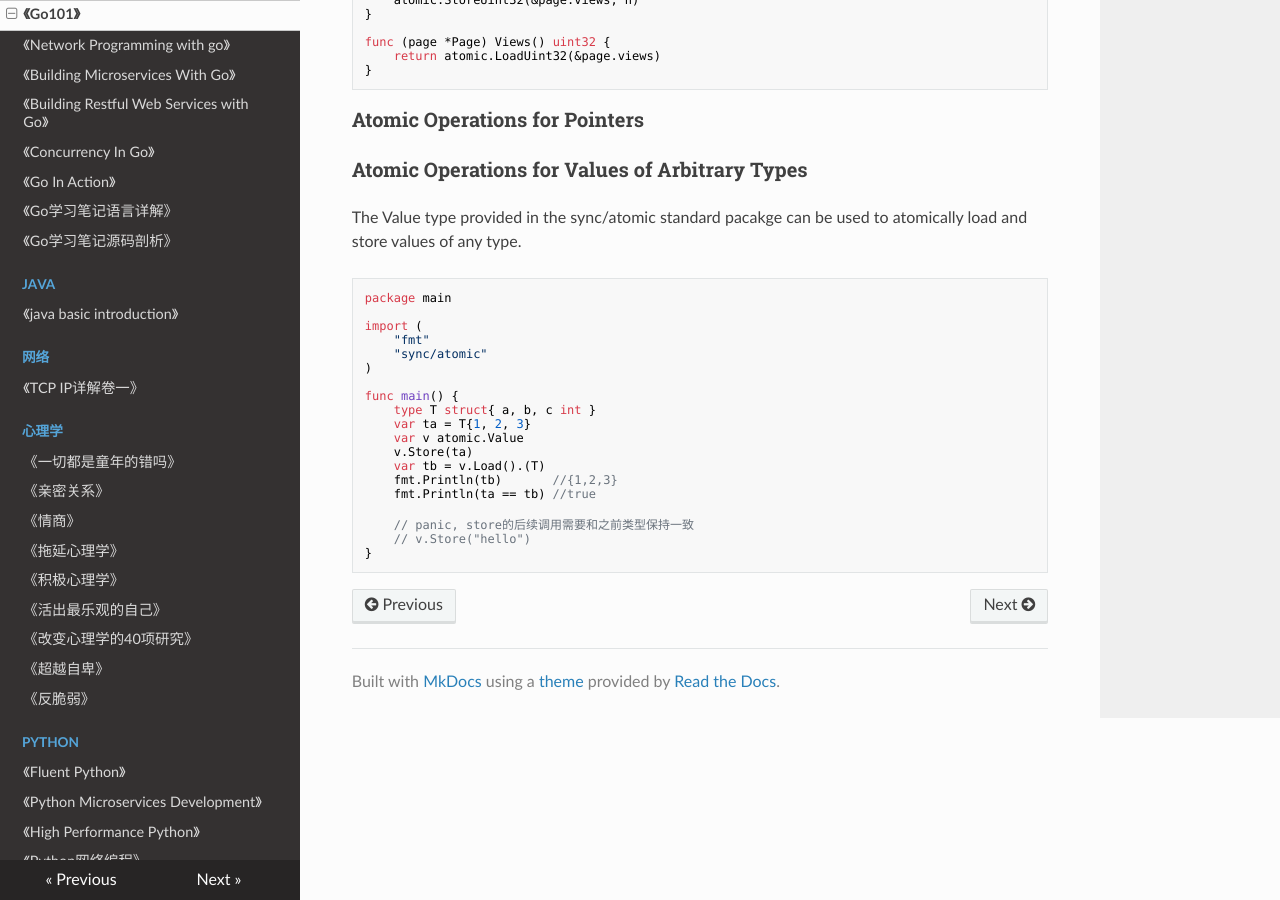
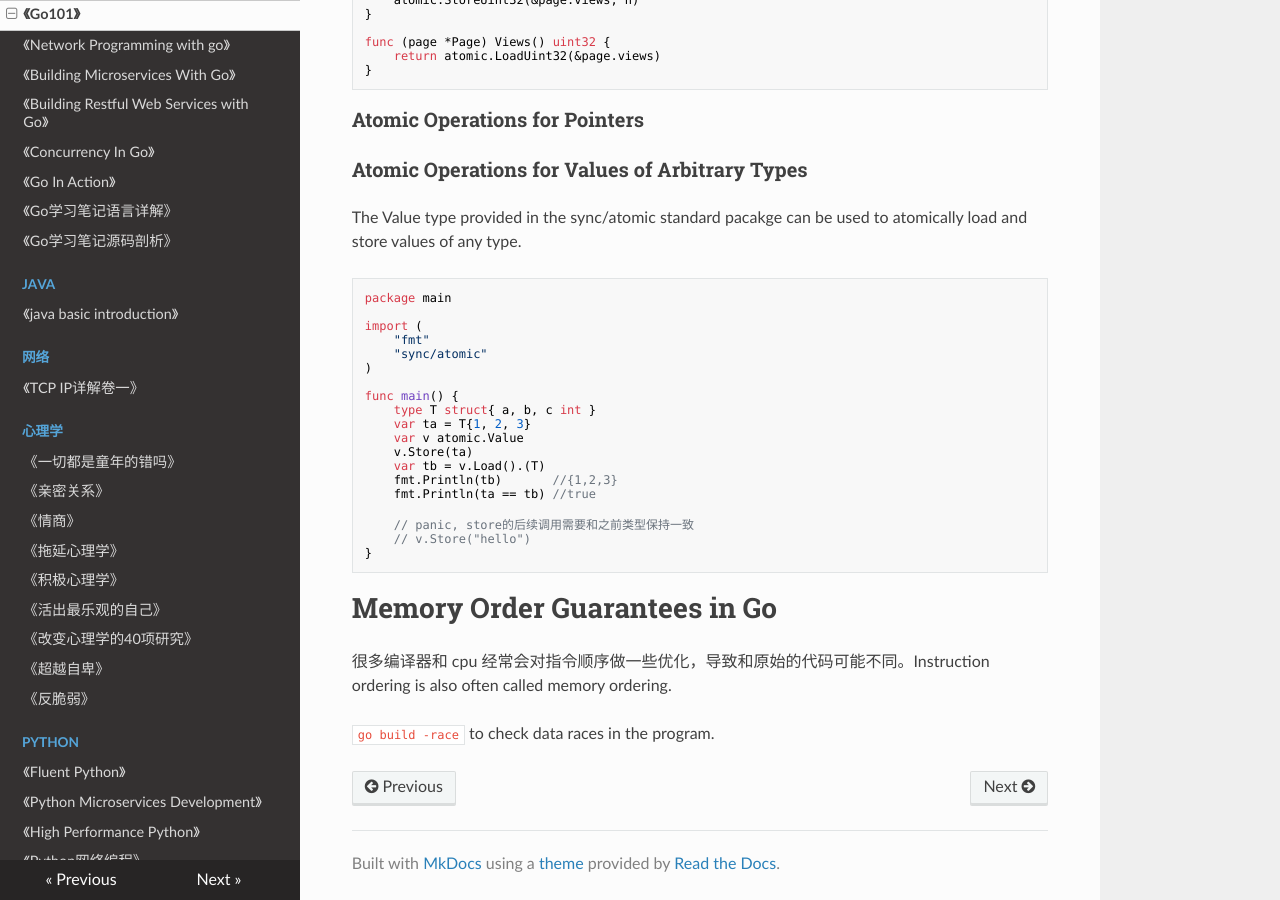
Before and after one commit to PegasusWang/booknotes, an MkDocs documentation site: the page built from docs/golang/go101/book.md, in a window 1280 px wide and 900 px high, scrolled down 25164 px. Built offline with MkDocs 1.6.1, drawn with Linux system fonts in a browser that asks for light colours; nearby versions of some CDN libraries; old or Windows-style settings are respelled for this version of MkDocs.

Commit message:
Memory Order Guarantees in Go

````diff
--- a/docs/golang/go101/book.md
+++ b/docs/golang/go101/book.md
@@ -1620,3 +1620,11 @@ func main() {
 	// v.Store("hello")
 }
 ```
+
+
+# Memory Order Guarantees in Go
+
+很多编译器和 cpu 经常会对指令顺序做一些优化，导致和原始的代码可能不同。Instruction ordering is also often called memory
+ordering.
+
+`go build -race` to check data races in the program.
````
